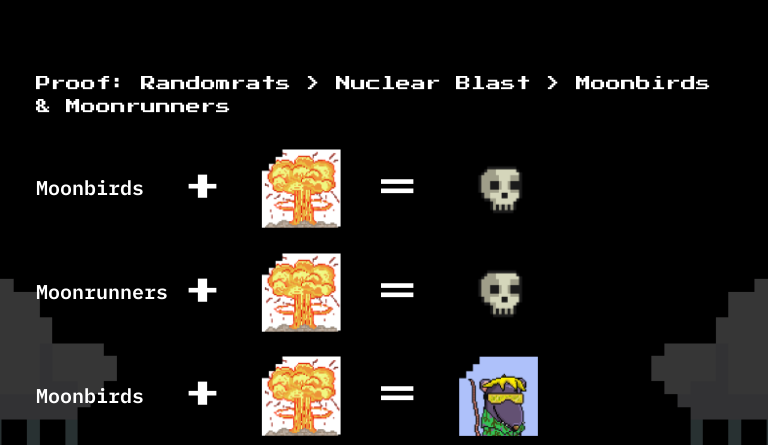
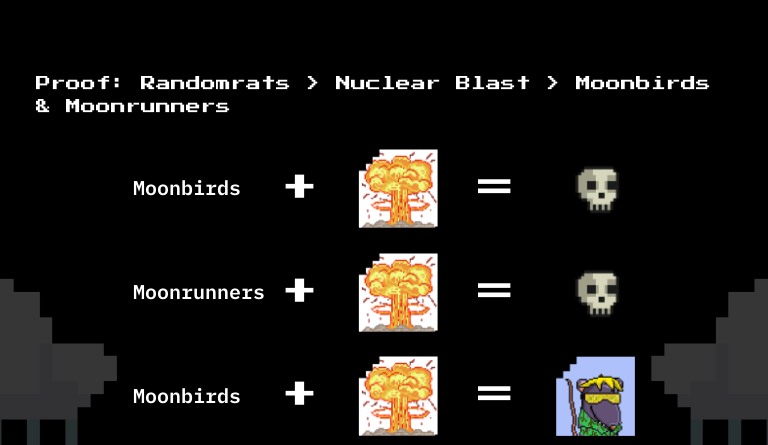
Before and after one commit to ankushchawla7/Random-rats-2, a plain HTML site: page index.html in a window 768 px wide. Shown: the part 355-800 px from the top of the page. Drawn offline with nearby package versions, Linux system fonts and the light colour scheme.

Commit message:
centering-col-updated

```diff
--- a/assets/css/style.css
+++ b/assets/css/style.css
@@ -96,7 +96,11 @@ svg {
 .scroll::-webkit-scrollbar {
     width:auto;
 }
-
+@media (min-width:768px) and (max-width:1200px) {
+    .md-center{
+        align-items: center;
+    }
+}
 @media (max-width:992px) {
     .w_75 {
         width: 120px;
--- a/index.html
+++ b/index.html
@@ -86,7 +86,7 @@
                     Moonbirds &
                     Moonrunners</p>
                 <div class="row justify-content-between pb-4">
-                    <div class="col-xl-7 col-12 scroll mb-5 mb-xl-0">
+                    <div class="col-xl-7 col-12 scroll d-flex flex-column md-center mb-5 mb-xl-0">
                         <div class="d-flex pb-4  align-items-center">
                             <p class="text-white fs-20 fw-600 ff-ibm pe-40 mb-0">Moonbirds</p>
                             <p class="text-white fs-37 fw-400 ff-press pe-40 mb-0">+</p>
```
